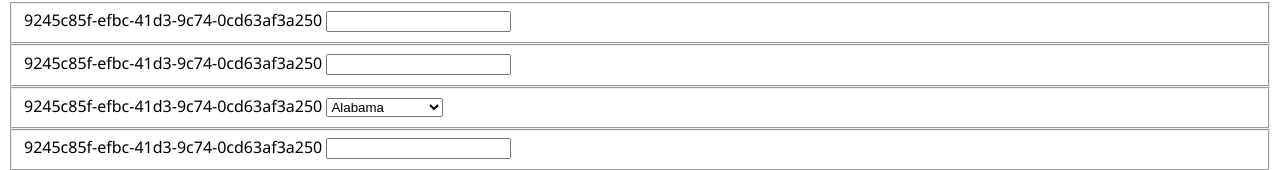
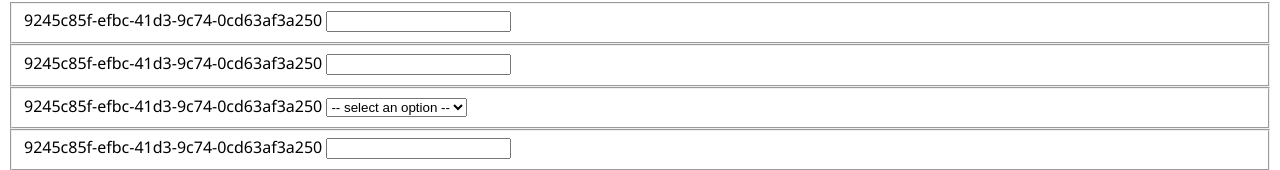
Before and after one commit to kushalgmx/kushalgmx.github.io, a website: page address-nospace.html in a window 1280 px wide. Shown: the part 147-317 px from the top of the page. Drawn offline with Linux system fonts and the light colour scheme.

Commit message:
add values for select

```diff
--- a/address-nospace.html
+++ b/address-nospace.html
@@ -35,56 +35,57 @@
         <fieldset>
             <label for="state"> State </label>
             <select name="state" id="state">
-                <option>Alabama</option>
-                <option>Alaska</option>
-                <option>Arizona</option>
-                <option>Arkansas</option>
-                <option>California</option>
-                <option>Colorado</option>
-                <option>Connecticut</option>
-                <option>Delaware</option>
-                <option>Florida</option>
-                <option>Georgia</option>
-                <option>Hawaii</option>
-                <option>Idaho</option>
-                <option>Illinois</option>
-                <option>Indiana</option>
-                <option>Iowa</option>
-                <option>Kansas</option>
-                <option>Kentucky</option>
-                <option>Louisiana</option>
-                <option>Maine</option>
-                <option>Maryland</option>
-                <option>Massachusetts</option>
-                <option>Michigan</option>
-                <option>Minnesota</option>
-                <option>Mississippi</option>
-                <option>Missouri</option>
-                <option>Montana</option>
-                <option>Nebraska</option>
-                <option>Nevada</option>
-                <option>New Hampshire</option>
-                <option>New Jersey</option>
-                <option>New Mexico</option>
-                <option>New York</option>
-                <option>North Carolina</option>
-                <option>North Dakota</option>
-                <option>Ohio</option>
-                <option>Oklahoma</option>
-                <option>Oregon</option>
-                <option>Pennsylvania</option>
-                <option>Rhode Island</option>
-                <option>South Carolina</option>
-                <option>South Dakota</option>
-                <option>Tennessee</option>
-                <option>Texas</option>
-                <option>Utah</option>
-                <option>Vermont</option>
-                <option>Virginia</option>
-                <option>Washington</option>
-                <option>West Virginia</option>
-                <option>Wisconsin</option>
-                <option>Wyoming</option>
+                <option disabled selected value> -- select an option -- </option>
+                <option value="AL">Alabama</option>
+                <option value="AK">Alaska</option>
+                <option value="AZ">Arizona</option>
+                <option value="AR">Arkansas</option>
+                <option value="CA">California</option>
+                <option value="CO">Colorado</option>
+                <option value="CT">Connecticut</option>
+                <option value="DE">Delaware</option>
+                <option value="FL">Florida</option>
+                <option value="GA">Georgia</option>
+                <option value="HI">Hawaii</option>
+                <option value="ID">Idaho</option>
+                <option value="IL">Illinois</option>
+                <option value="IN">Indiana</option>
+                <option value="IA">Iowa</option>
+                <option value="KS">Kansas</option>
+                <option value="KY">Kentucky</option>
+                <option value="LA">Louisiana</option>
+                <option value="ME">Maine</option>
+                <option value="MD">Maryland</option>
+                <option value="MA">Massachusetts</option>
+                <option value="MI">Michigan</option>
+                <option value="MN">Minnesota</option>
+                <option value="MS">Mississippi</option>
+                <option value="MO">Missouri</option>
+                <option value="MN">Montana</option>
+                <option value="NE">Nebraska</option>
+                <option value="NV">Nevada</option>
+                <option value="NH">New Hampshire</option>
+                <option value="NJ">New Jersey</option>
+                <option value="NM">New Mexico</option>
+                <option value="NY">New York</option>
+                <option value="NC">North Carolina</option>
+                <option value="ND">North Dakota</option>
+                <option value="OH">Ohio</option>
+                <option value="OK">Oklahoma</option>
+                <option value="OR">Oregon</option>
+                <option value="PA">Pennsylvania</option>
+                <option value="RI">Rhode Island</option>
+                <option value="SC">South Carolina</option>
+                <option value="SD">South Dakota</option>
+                <option value="TN">Tennessee</option>
+                <option value="TX">Texas</option>
+                <option value="UT">Utah</option>
+                <option value="VT">Vermont</option>
+                <option value="VA">Virginia</option>
+                <option value="WA">Washington</option>
+                <option value="WV">West Virginia</option>
+                <option value="WI">Wisconsin</option>
+                <option value="WY">Wyoming</option>
             </select>
         </fieldset>
 
```
